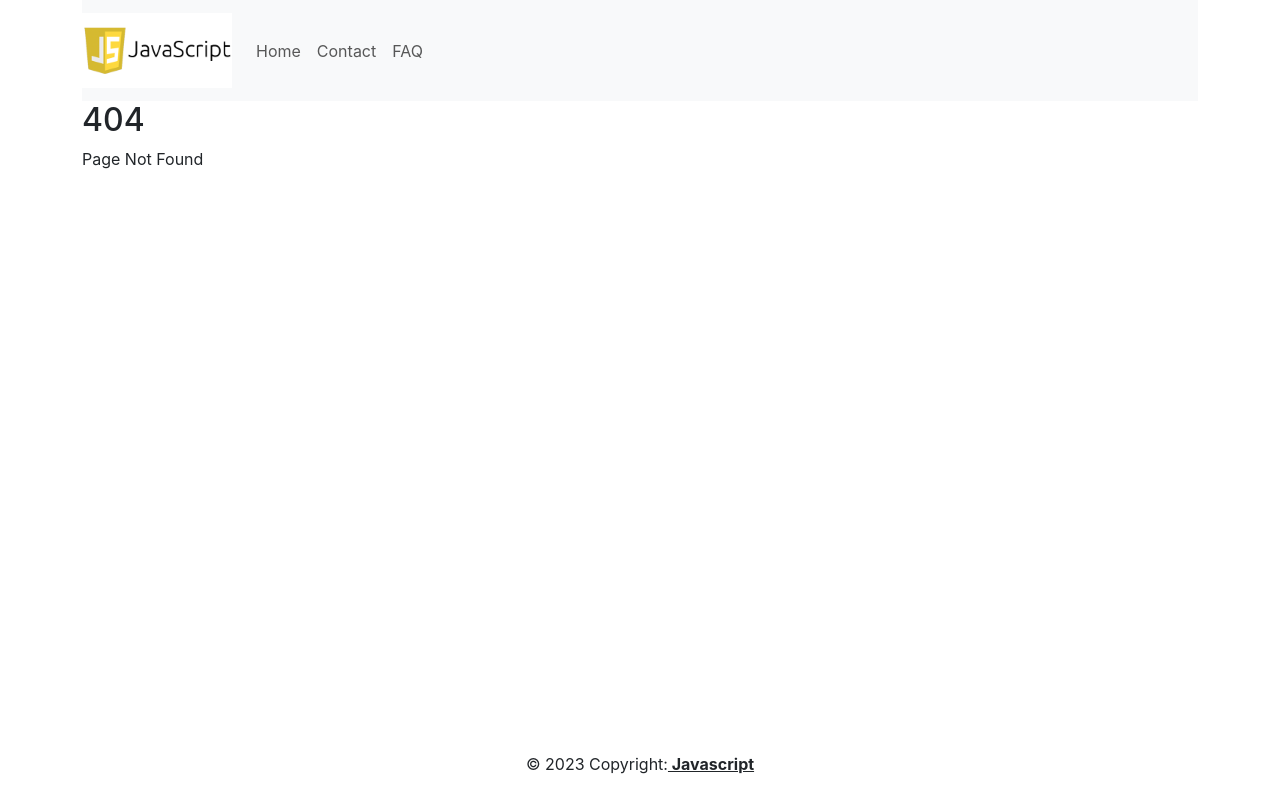
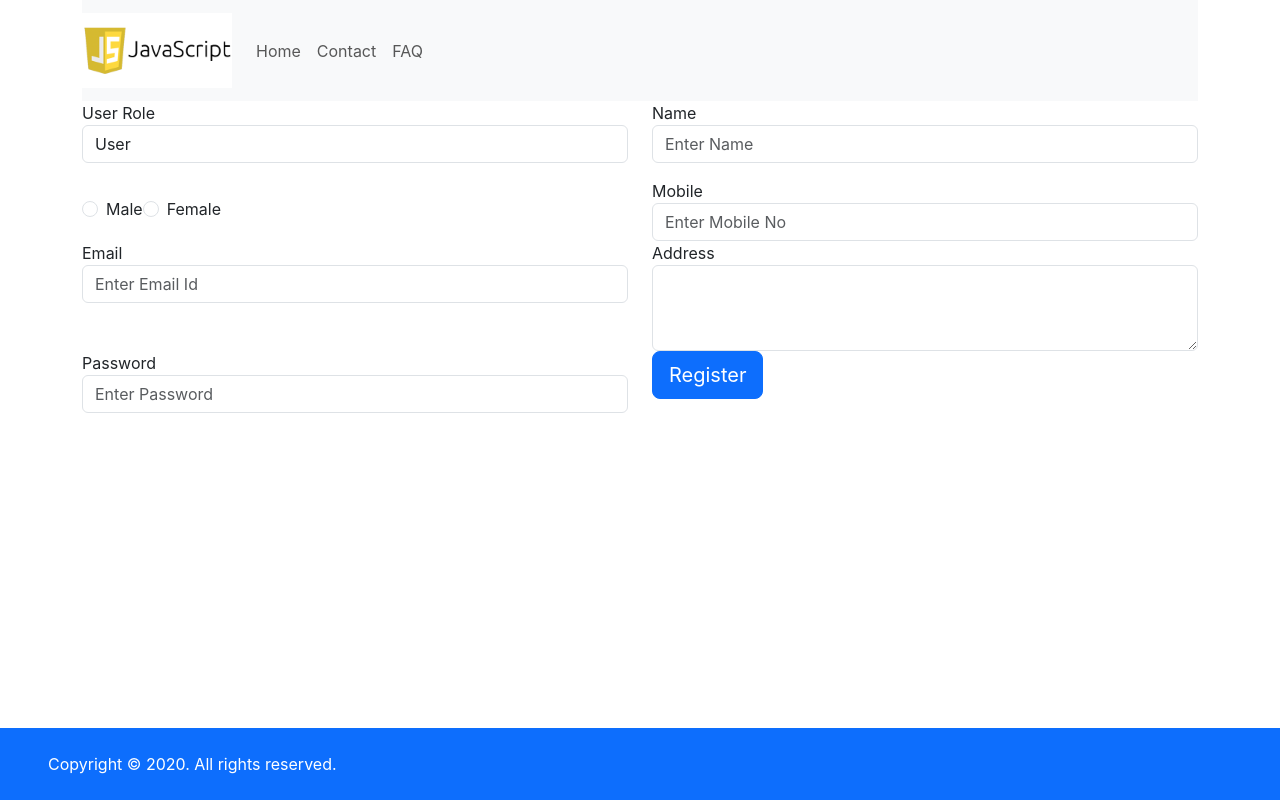
Before and after one commit to yogggihub/dashboard, a React (Create React App) app: page /registration in a window 1280 px wide. Before the commit this address had no page. Built offline with nearby package versions, Linux system fonts and the light colour scheme.

Commit message:
Form Validation

```diff
--- /dev/null
+++ b/db.json
@@ -0,0 +1,35 @@
+{
+  "users": [
+    {
+      "id": 1,
+      "role": "Admin",
+      "firstName": "Yogesh",
+      "lastName": "Girase"
+
+    },
+    {
+      "id": 2,
+      "role": "User",
+      "firstName": "Ashwini",
+      "lastName": "Jadhav"
+
+    }
+  ],
+  "posts": [
+    {
+      "id": 1,
+      "title": "javascript",
+      "author": "typicode"
+    }
+  ],
+  "comments": [
+    {
+      "id": 1,
+      "body": "some comment",
+      "postId": 1
+    }
+  ],
+  "profile": {
+    "name": "typicode"
+  }
+}
--- a/src/App.js
+++ b/src/App.js
@@ -4,8 +4,9 @@ import Header from "./view/common/Header";
 import Footer from "./view/common/Footer";
 import Home from "./view/Home";
 import NotFound from "./view/NotFound";
-import Faq from './view/Faq';
-import Contact from './view/Contact'
+import Faq from "./view/Faq";
+import Contact from "./view/Contact";
+import CreateUser from "./view/dashboard/CreateUser";
 function App() {
   return (
     <>
@@ -13,12 +14,17 @@ function App() {
         <div className="container bodyContainer">
           <Header />
           <div className="main">
-              <Routes>
-                <Route path="/" element={<Home />} />
-                <Route path="*" element={<NotFound />} />
-                <Route path="/faq" element={<Faq/>}/>
-                <Route path="/contact" element={<Contact/>}/>
-              </Routes>
+            <Routes>
+              <Route index element={<Home />} />
+              <Route path="*" element={<NotFound />} />
+              <Route path="/faq" element={<Faq />} />
+              <Route path="/contact" element={<Contact />} />
+              <Route path="/registration" element={<CreateUser />} />
+              {/* Nested Menu
+              <Route path="/contact" element={<Contact />}>
+                <Route path="nested" element={<nested/>}/>
+                </Route> */}
+            </Routes>
           </div>
           <Footer />
         </div>
--- a/src/assets/css/style.css
+++ b/src/assets/css/style.css
@@ -18,3 +18,6 @@ footer {
     width: 150px;
     height: auto;
 }
+.errorMsg{
+  color: red;
+}
--- /dev/null
+++ b/src/const/formFields.js
@@ -0,0 +1,9 @@
+export const formFields = {
+  userRole: "User",
+  name: "",
+  gender: "",
+  mobile: "",
+  email: "",
+  address: "",
+  password: "",
+};
--- a/src/view/Contact.jsx
+++ b/src/view/Contact.jsx
@@ -1,5 +1,9 @@
 function Contact() {
-  return <div>Contact</div>;
+  return (
+    <>
+      <div>Contact</div>
+    </>
+  );
 }
 
 export default Contact;
--- a/src/view/Home.jsx
+++ b/src/view/Home.jsx
@@ -1,5 +1,21 @@
+import LoginForm from './common/LoginForm'
 function Home() {
-  return <h1>Welcome </h1>;
+  return (
+    <section className="vh-100">
+      <div className="container-fluid h-custom">
+        <div className="row d-flex justify-content-center align-items-center h-100">
+          <div className="col-md-9 col-lg-6 col-xl-5">
+            <img
+              src="https://mdbcdn.b-cdn.net/img/Photos/new-templates/bootstrap-login-form/draw2.webp"
+              className="img-fluid"
+              alt="Home"
+            />
+          </div>
+          <LoginForm/>
+        </div>
+      </div>
+    </section>
+  );
 }
 
 export default Home;
--- a/src/view/common/Footer.jsx
+++ b/src/view/common/Footer.jsx
@@ -3,10 +3,27 @@ import React from "react";
 function Footer() {
   return (
     <footer>
-      <div className="text-center p-4">
-        © 2023 Copyright:
-        <a className="text-reset fw-bold"> Javascript</a>
-      </div>
+      <div
+    className="d-flex flex-column flex-md-row text-center text-md-start justify-content-between py-4 px-4 px-xl-5 bg-primary">
+
+    <div className="text-white mb-3 mb-md-0">
+      Copyright © 2020. All rights reserved.
+    </div>
+    <div>
+      <a href="#!" className="text-white me-4">
+        <i className="fab fa-facebook-f"></i>
+      </a>
+      <a href="#!" className="text-white me-4">
+        <i className="fab fa-twitter"></i>
+      </a>
+      <a href="#!" className="text-white me-4">
+        <i className="fab fa-google"></i>
+      </a>
+      <a href="#!" className="text-white">
+        <i className="fab fa-linkedin-in"></i>
+      </a>
+    </div>
+  </div>
     </footer>
   );
 }
--- a/src/view/common/Header.jsx
+++ b/src/view/common/Header.jsx
@@ -5,7 +5,7 @@ const Header = () => {
     <header>
       <nav className="navbar navbar-expand-lg navbar-light bg-light">
         <Link className="navbar-brand" to="/">
-          <img src={javascript} className="logo"/>
+          <img alt="javascript" src={javascript} className="logo"/>
         </Link>
         <button
           className="navbar-toggler"
--- /dev/null
+++ b/src/view/common/LoginForm.jsx
@@ -0,0 +1,43 @@
+import React from "react";
+
+function LoginForm() {
+  return (
+    <div className="col-md-8 col-lg-6 col-xl-4 offset-xl-1">
+      <form>
+        <div className="form-outline mb-4">
+          <input
+            type="email"
+            id="form3Example3"
+            className="form-control form-control-lg"
+            placeholder="Enter a valid email address"
+          />
+          <label className="form-label" for="form3Example3">
+            Email address
+          </label>
+        </div>
+        <div className="form-outline mb-3">
+          <input
+            type="password"
+            id="form3Example4"
+            className="form-control form-control-lg"
+            placeholder="Enter password"
+          />
+          <label className="form-label" for="form3Example4">
+            Password
+          </label>
+        </div>
+        <div className="text-center text-lg-start mt-4 pt-2">
+          <button
+            type="button"
+            className="btn btn-primary btn-lg"
+            style={{ paddingLeft: "2.5rem", paddingRight: "2.5rem" }}
+          >
+            Login
+          </button>
+        </div>
+      </form>
+    </div>
+  );
+}
+
+export default LoginForm;
--- /dev/null
+++ b/src/view/dashboard/CreateUser.jsx
@@ -0,0 +1,142 @@
+import { useState } from "react";
+import { formFields } from "../../const/formFields";
+const CreateUser = () => {
+  const [formValue, setFormValue] = useState(formFields);
+  const [formError, setFormError] = useState({});
+  const [isSubmit, setIsSubmit] = useState(false);
+  const handleChange = (e) => {
+    const { name, value } = e.target;
+    setFormValue({ ...formValue, [name]: value });
+  };
+  const handleSubmit = (e) => {
+    e.preventDefault();
+    setFormError(validation(formValue));
+    setIsSubmit(true);
+    if(Object.keys(formError).length===0 && isSubmit)
+    {
+        console.log("form has been submit")
+    }
+  };
+  const validation = (values) => {
+    const erros = {};
+    if (!values?.name) {
+        erros.name="Enter Name"
+    }
+    return erros
+  };
+  return (
+    <form onSubmit={handleSubmit}>
+      <div className="d-flex row">
+        <div className="form-group  col-6">
+          <label htmlFor="user_role">User Role</label>
+          <select
+            className="form-control"
+            id="user_role"
+            value={formValue.userRole}
+            onChange={handleChange}
+            name="userRole"
+          >
+            <option value="User">User</option>
+            <option value="Admin">Admin</option>
+          </select>
+        </div>
+        <div className="form-group  col-6">
+          <label htmlFor="User_name">Name</label>
+          <input
+            type="text"
+            name="name"
+            className="form-control"
+            id="User_name"
+            value={formValue.name}
+            placeholder="Enter Name"
+            onChange={handleChange}
+          />
+          <p className="errorMsg">{formError.name}</p>
+        </div>
+        <div className="form-group  d-flex col-6 align-items-center">
+          <div className="form-check">
+            <input
+              className="form-check-input"
+              type="radio"
+              name="gender"
+              id="exampleRadios1"
+              value="Male"
+              checked={formValue.gender === "Male"}
+              onChange={handleChange}
+            />
+            <label className="form-check-label" htmlFor="exampleRadios1">
+              Male
+            </label>
+          </div>
+          <div className="form-check">
+            <input
+              className="form-check-input"
+              type="radio"
+              name="exampleRadios"
+              id="exampleRadios2"
+              value="Female"
+              checked={formValue.gender === "Female"}
+              onChange={handleChange}
+            />
+            <label className="form-check-label" htmlFor="exampleRadios2">
+              Female
+            </label>
+          </div>
+        </div>
+        <div className="form-group  col-6">
+          <label htmlFor="User_mobile">Mobile</label>
+          <input
+            type="number"
+            className="form-control"
+            id="User_mobile"
+            placeholder="Enter Mobile No"
+            value={formValue.mobile}
+            name="mobile"
+            onChange={handleChange}
+          />
+        </div>
+        <div className="form-group  col-6">
+          <label htmlFor="User_email">Email</label>
+          <input
+            type="email"
+            className="form-control"
+            id="User_email"
+            placeholder="Enter Email Id"
+            value={formValue.email}
+            name="email"
+            onChange={handleChange}
+          />
+        </div>
+        <div className="form-group col-6">
+          <label htmlFor="user_address">Address</label>
+          <textarea
+            className="form-control"
+            id="user_address"
+            rows="3"
+            value={formValue.address}
+            name="address"
+            onChange={handleChange}
+          ></textarea>
+        </div>
+        <div className="form-group col-6">
+          <label htmlFor="User_pwd">Password</label>
+          <input
+            type="password"
+            className="form-control"
+            id="User_pwd"
+            placeholder="Enter Password"
+            value={formValue.password}
+            name="password"
+            onChange={handleChange}
+          />
+        </div>
+        <div className="form-group col-6 mt-20">
+          <button type="submit" className="btn btn-primary btn-lg">
+            Register
+          </button>
+        </div>
+      </div>
+    </form>
+  );
+};
+export default CreateUser;
```
Also changed, not shown: project_notes.txt (added), 2 other files (tests, documents, lock files or other folders).
